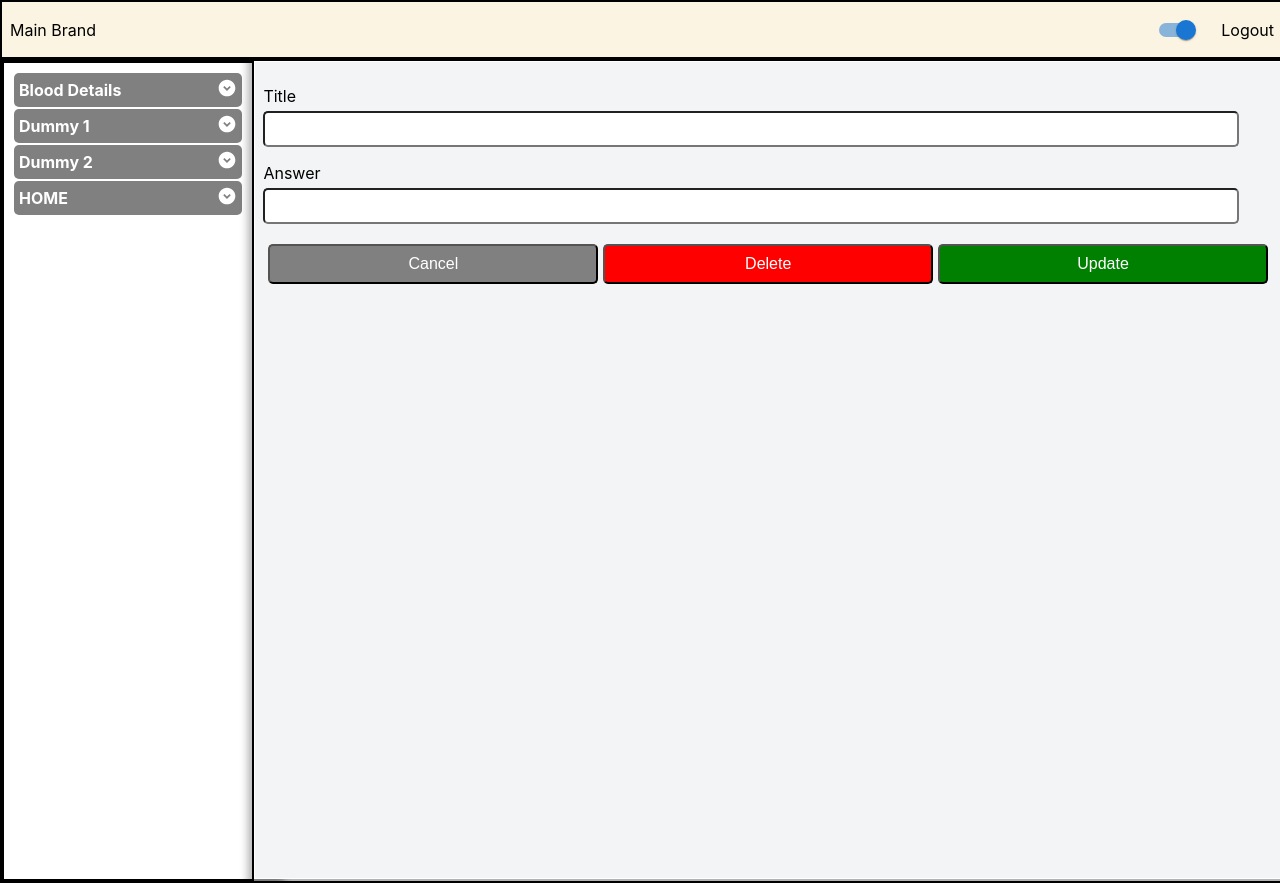
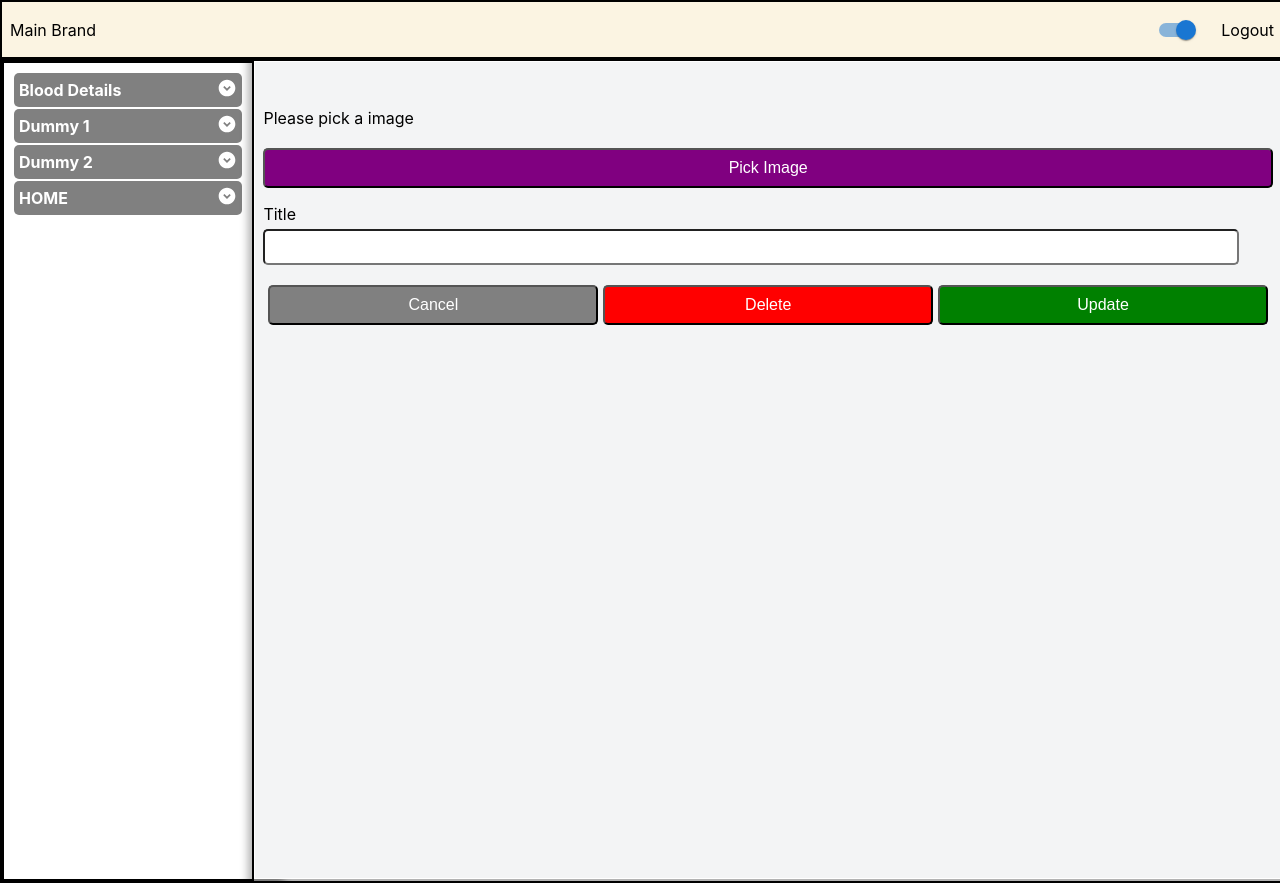
Before and after one commit to thilina4321/thilina-react-admin-template, a React (Create React App) app: page /you-may-like/1 in a window 1280 px wide. Built offline with nearby package versions, Linux system fonts and the light colour scheme; sample sign-in values are in the browser's storage.

Commit message:
full model changes and ui framework

```diff
--- a/package.json
+++ b/package.json
@@ -3,6 +3,7 @@
   "version": "0.1.0",
   "private": true,
   "dependencies": {
+    "@coreui/react": "^4.1.2",
     "@emotion/react": "^11.7.1",
     "@emotion/styled": "^11.6.0",
     "@mui/icons-material": "^5.4.1",
--- a/src/components/ModelComponent.js
+++ b/src/components/ModelComponent.js
@@ -11,7 +11,7 @@ import {
 import InputComponent from "./InputComponent";
 import ImageUpload from "./ImageUpload";
 
-const ErrorDialog = (props) => {
+const ModelComponent = (props) => {
   const {
     inputElements = [],
     imageElements = [],
@@ -84,4 +84,4 @@ const ErrorDialog = (props) => {
   );
 };
 
-export default ErrorDialog;
+export default ModelComponent;
--- a/src/views/home/youmaylike/SpecificYouMayLike.js
+++ b/src/views/home/youmaylike/SpecificYouMayLike.js
@@ -5,10 +5,32 @@ import InputComponent from "../../../components/InputComponent";
 import ButtonUpdateGroupComponent from "../../../components/ButtonGroupComponent";
 import ButtonCreateGroupComponent from "../../../components/ButtonCreateGroupComponent";
 import { useSelector } from "react-redux";
+import ImageUpload from "../../../components/ImageUpload";
+import FullComponentForModel from "../../../components/FullComponentForModel";
 
 const SpecificYouMayLike = () => {
   const [title, setTitle] = useState("");
   const [imageUrl, setImageUrl] = useState("");
+
+  const [url, setUrl] = useState("");
+  const [selectImage, setSelectImage] = useState("");
+
+  // model
+  // you may know model values
+  const [youMayList, setYouMayList] = useState([]);
+  const [modelTitle, setModelTitle] = useState("");
+  const [modelDescription, setModelDescription] = useState("");
+  const [modelUrl, setModelUrl] = useState("");
+  const [selectModelImage, setSelectModelImage] = useState("");
+
+  const inputElements = [
+    { value: modelTitle, setValue: setModelTitle, name: "Title" },
+    {
+      value: modelDescription,
+      setValue: setModelDescription,
+      name: "Description",
+    },
+  ];
 
   const { id } = useParams();
   const { mountNumber, youMayLikes } = useSelector(
@@ -29,8 +51,8 @@ const SpecificYouMayLike = () => {
 
   return (
     <div className="full">
+      <ImageUpload url={url} setFile={setSelectImage} />
       <InputComponent value={title} setValue={setTitle} name="Title" />
-      <InputComponent value={imageUrl} setValue={setImageUrl} name="Answer" />
 
       {id && id === "new-you-may-like" ? (
         <div>
```
Also changed, not shown: 1 other file (tests, documents, lock files or other folders).
